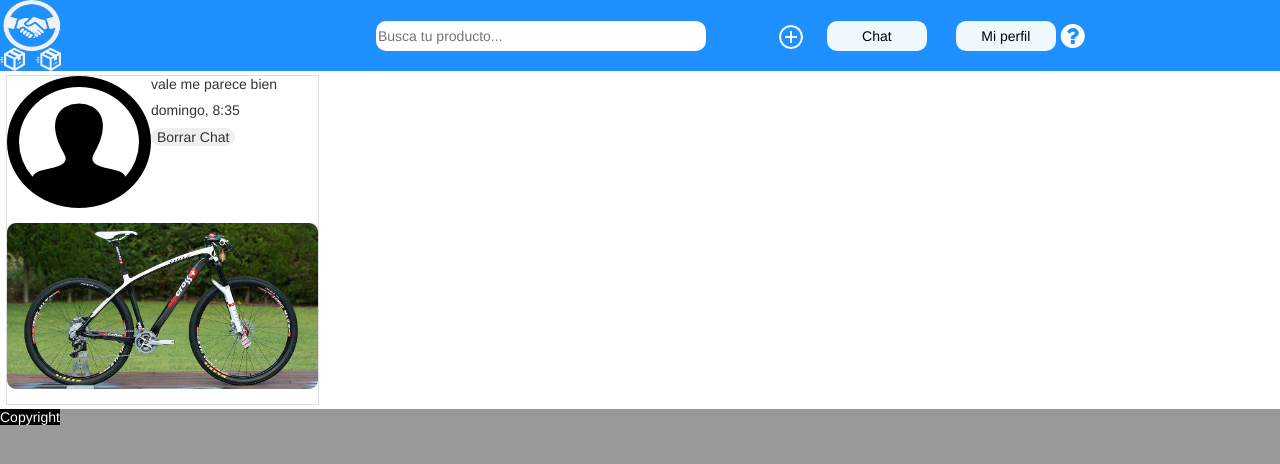
After one commit to scportela/Traepaka, a PHP site: page /listadoChats.html in a window 1280 px wide. The commit adds this page. Shown: the top 464 px of the page. Run offline with PHP 8.4, Linux system fonts and the light colour scheme; some libraries are stand-ins or nearby versions.

Commit message:
Añadidas paginas chat y listado chats

```diff
--- /dev/null
+++ b/listadoChats.html
@@ -0,0 +1,85 @@
+<!DOCTYPE html>
+<html lang="es">
+  <head>
+    <title>TRAEPAKÁ</title>
+
+
+      <meta http-equiv="Content-Type" content="text/HTML; charset=utf8">
+
+      <meta name="viewport" content="width=device-width, initial-scale=1">
+      <meta name="viewport" content="width=device-width, initial-scale=1, maximum-scale=1, user-scalable=no">
+
+      <!-- Latest compiled and minified CSS -->
+      <link rel="stylesheet" href="https://maxcdn.bootstrapcdn.com/bootstrap/3.3.5/css/bootstrap.min.css">
+
+      <!-- Optional theme -->
+      <link rel="stylesheet" href="https://maxcdn.bootstrapcdn.com/bootstrap/3.3.5/css/bootstrap-theme.min.css">
+
+      <!-- Latest compiled and minified JavaScript -->
+      <script src="https://maxcdn.bootstrapcdn.com/bootstrap/3.3.5/js/bootstrap.min.js"></script>
+
+      <link rel="stylesheet" href="style.css">
+
+      <link rel="stylesheet" href="https://maxcdn.bootstrapcdn.com/font-awesome/4.6.3/css/font-awesome.min.css">
+  </head>
+  <body>
+
+   <header>
+
+     <div class="header_logo">
+          <img src="./img/logo.png"/>
+     </div>
+
+     <div class="header_busqueda">
+         <form class="b-header-busqueda">
+           <input class="b-redondo b-header-busqueda" placeholder="Busca tu producto..." type="text">
+         </form>
+     </div>
+
+     <div class="header_botones">
+
+         <img src="./img/anadir.png"/>
+         <button class="b-redondo b-header" type="button" name="button"> Chat </button>
+         <button class="b-redondo b-header" type="button" name="button"> Mi perfil</button>
+
+     </div>
+      <i class="fa fa-question-circle fa-2x" aria-hidden="true"></i>
+
+     <!-- QUERER HACER UN BOTON DESPLEGABLE PARA CADA UNO PARA VERSION MOVIL
+     <button type "button" class="navbar-toggle collapsed" data-toggle="collapse" data-target="#menuMovil">
+        <span class="sr-only">Desplegar / ocultar Menu</span>
+        <span class="icon-bar"></span>
+        <span class="icon-bar"></span>
+        <span class="icon-bar"></span>
+     </button> -->
+   </header>
+
+   <article id="maincontent">
+     <div class="listadoChats">
+       <div class="imagenPerfil">
+         <img class="imgVP" src="./img/perfil.png">
+       </div>
+       <div class="vistaPreliminarChat">
+         <div class="ultimoMensaje">
+           <p>vale me parece bien</p>
+         </div>
+         <div class="horaMensaje">
+           <p>domingo, 8:35</p>
+         </div>
+         <div class="opcionesChat">
+           <button class="b-redondo" type="button" name="button"> Borrar Chat </button>
+         </div>
+       </div>
+       <div class="imagenLista">
+         <img class="imgVP" src="./img/bicicleta.jpg">
+       </div>
+     </div>
+   </article>
+  <!-- <nav id="mainnavigation">LINKS</nav>
+
+   <aside id="news">NEWS</aside>-->
+
+   <footer>Copyright</footer>
+
+  </body>
+</html>
--- a/style.css
+++ b/style.css
@@ -85,6 +138,35 @@ header {
   font-size: 14px;
   margin-top: 3px;
   margin-bottom: 3px;
+}
+
+.listadoChats{
+  border:1px solid #ddd;
+  break-inside: avoid;
+  overflow: hidden;
+  margin-left: auto;
+  margin-right: auto;
+  width: 100%
+}
+
+.chatLista{
+  height: 100px;
+}
+
+.imagenPerfil{
+  float: left;
+  height: 100%;
+  width: auto;
+}
+
+.vistaPreliminarChat{
+  float: left;
+}
+
+.imagenLista{
+  float: left;
+  height: 100%;
+  width: auto;
 }
 
 .header_logo img{
```
Also changed, not shown: other parts of style.css (+53 -0 lines), chat.html (added, +104 -0 lines), img/perfil.png (added).
